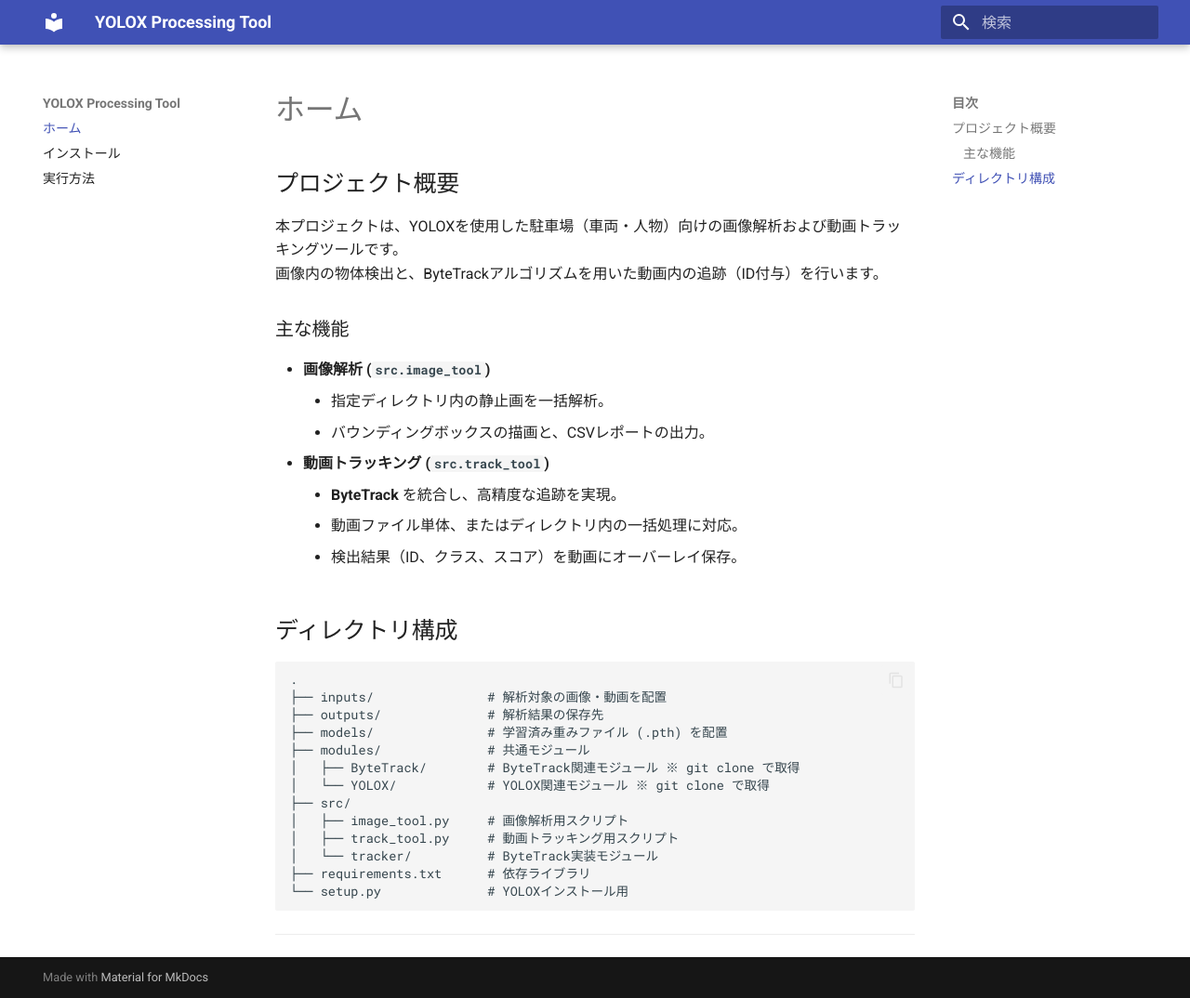
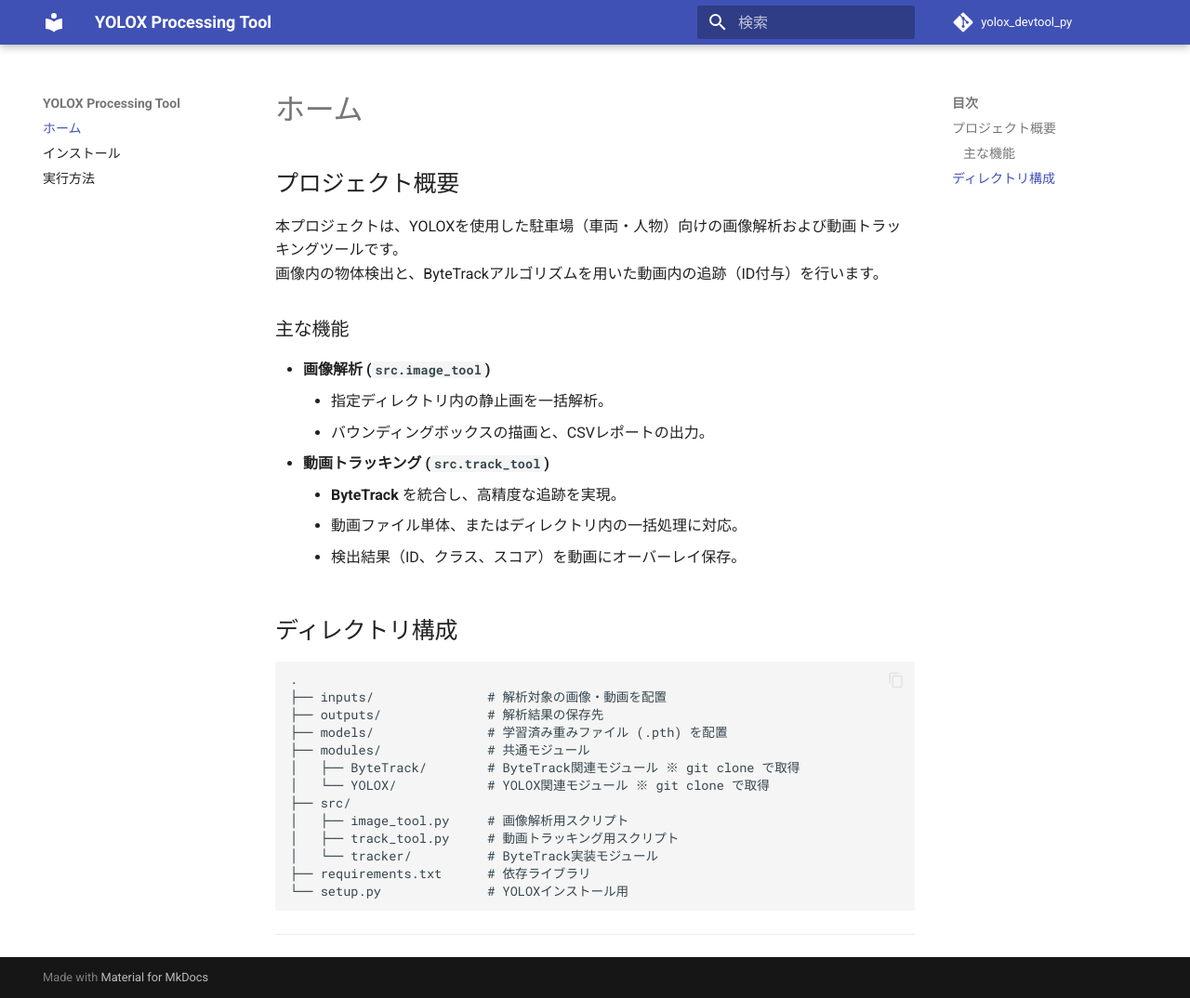
Before and after one commit to tinayla696/yolox_devtool_py, an MkDocs documentation site: the page built from docs/index.md, in a window 1280 px wide and 1074 px high. Shown: the whole window at 93% size. Built offline with MkDocs 1.6.1 and Material for MkDocs 9.7.7, drawn with Linux system fonts in a browser that asks for light colours; comment, search, counter and statistics services are not loaded.

Commit message:
Develop (#6)
* mkdocs.yml修正

* シンプル

* リポジトリ情報追加

```diff
--- a/mkdocs.yml
+++ b/mkdocs.yml
@@ -1,7 +1,7 @@
 site_name: YOLOX Processing Tool
 site_description: YOLOXを使用した車両・人物向けの画像解析および動画トラッキングツール
-repo_name:
-repo_url:
+repo_name: yolox_devtool_py
+repo_url: https://github.com/tinayla696/yolox_devtool_py
 
 # MkDocs Material テーマの設定
 theme:
```
